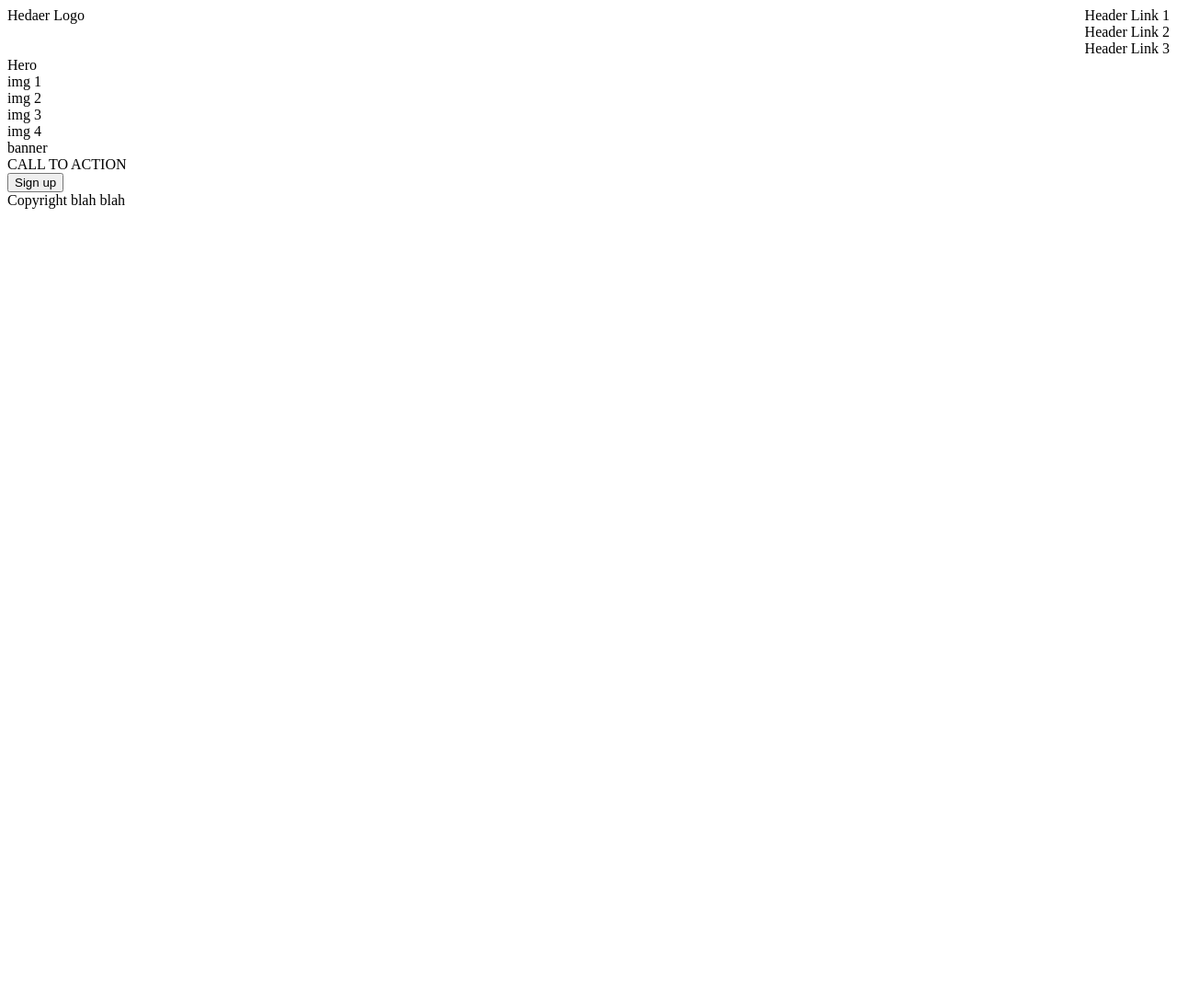
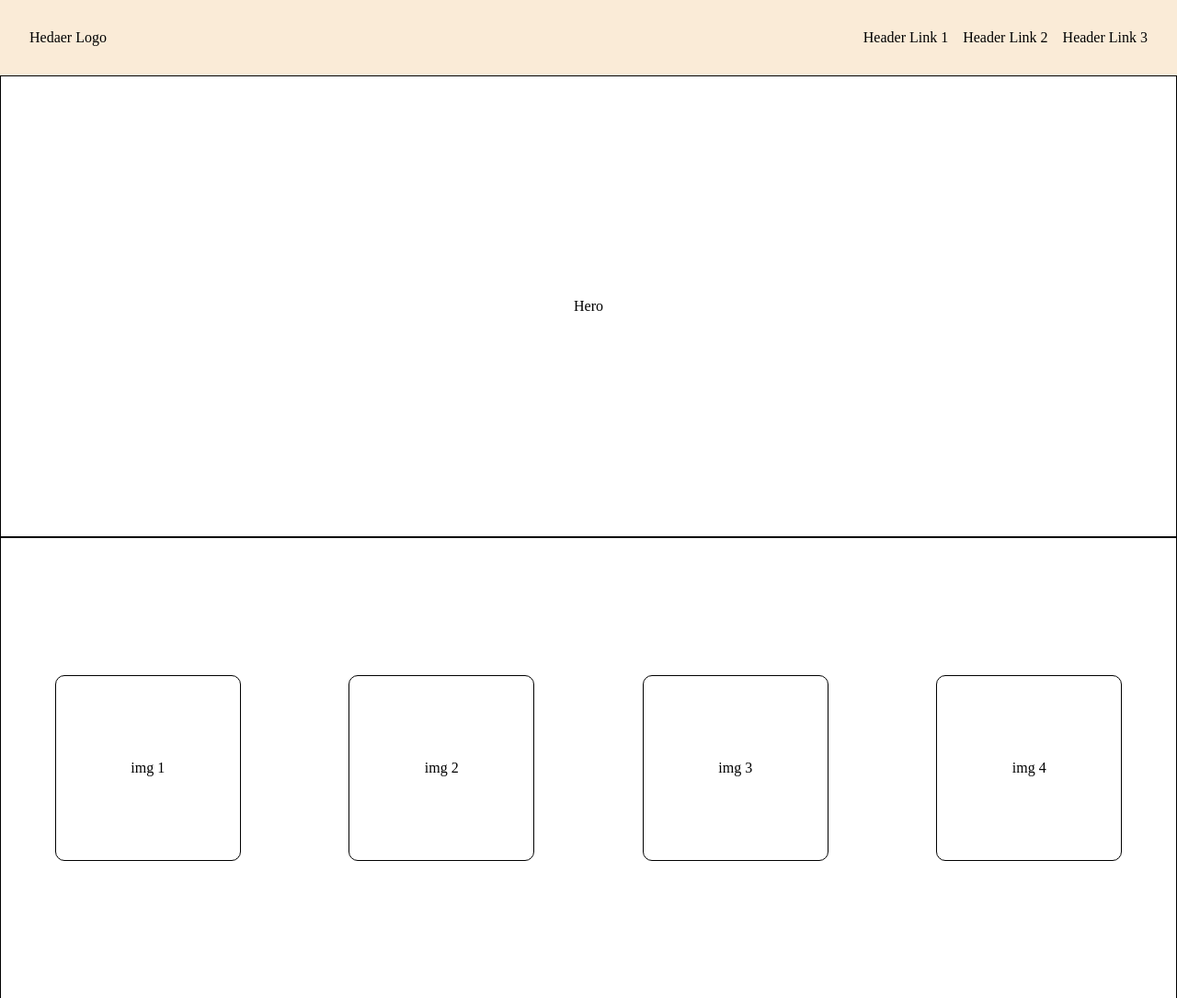
Before and after one commit to Sevamiau/odin-landing-page, a plain HTML site: page index.html in a window 1280 px wide. Shown: the top 1085 px of the page at 92% size. Before the commit the page ends 800 px from the top, so only its background shows below. Drawn offline with Linux system fonts and the light colour scheme.

Commit message:
layout done

```diff
--- a/index.html
+++ b/index.html
@@ -19,10 +19,10 @@
     <div class="container">
         <div class="hero">Hero</div>
         <div class="pictures">
-            <div class="img1">img 1</div>
-            <div class="img2">img 2</div>
-            <div class="img3">img 3</div>
-            <div class="img4">img 4</div>
+            <div class="img">img 1</div>
+            <div class="img">img 2</div>
+            <div class="img">img 3</div>
+            <div class="img">img 4</div>
         </div>
         <div class="banner">
             <div class="banner-info">banner</div>
@@ -31,7 +31,8 @@
             <div class="cta-banner">CALL TO ACTION</div>
             <button>Sign up</button>
         </div>
-        <div class="footer">Copyright blah blah</div>
     </div>
+
+    <div class="footer">Copyright blah blah</div>
 </body>
 </html>
--- a/style.css
+++ b/style.css
@@ -1,4 +1,75 @@
+body {
+    margin: 0 auto;
+    display: flex;
+    flex-direction: column;
+}
+
 .header {
     display: flex;
     justify-content: space-between;
 }
+
+.footer {
+    display: flex;
+    justify-content: center;
+}
+
+.footer,
+.header {
+    background-color: antiquewhite;
+    padding: 32px;
+}
+
+.items {
+    display: flex;
+    gap: 16px;
+}
+
+
+.container > div {
+    width: auto;
+    height: 500px;
+    border: 1px solid black;
+}
+
+
+.hero {
+    display: flex;
+    justify-content: center;
+    align-items: center;
+    flex: 1;
+}
+
+.pictures {
+    display: flex;
+    justify-content: space-around;
+    align-items: center;
+    flex: 1;
+}
+
+.banner {
+    display: flex;
+    justify-content: center;
+    align-items: center;
+}
+
+.cta {
+    display: flex;
+    justify-content: space-around;
+    align-items: center;
+}
+
+.img {
+    height: 200px;
+    width: 200px;
+    border: 1px solid black;
+    border-radius: 10px;
+    display: flex;
+    justify-content: center;
+    align-items: center;
+}
+
+button {
+    height: 100px;
+
+}
```
